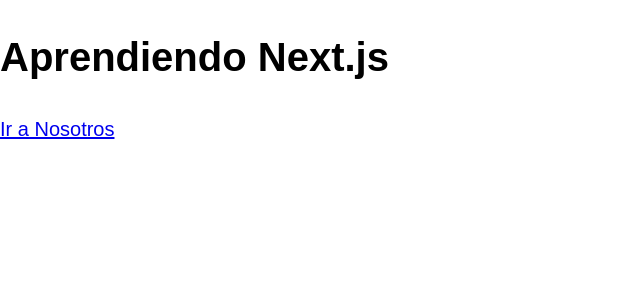
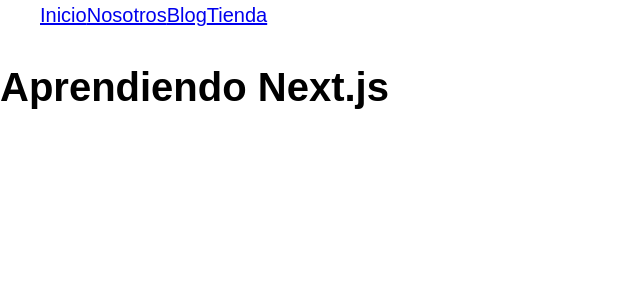
Before and after one commit to joelc24/guitarla_next, a Next.js app: page / in a window 1280 px wide. Shown: the top 300 px of the page, without its empty margins (0-640 px from the left). Built offline with nearby package versions, Linux system fonts and the light colour scheme.

Commit message:
Primeros pasos con el header

```diff
--- /dev/null
+++ b/components/Header.js
@@ -0,0 +1,21 @@
+import Link from 'next/link'
+const Header = () => {
+    return (
+        <header>
+            <div className="contenedor">
+                <div>
+
+                </div>
+
+                <nav>
+                    <Link href="/">Inicio</Link>
+                    <Link href="/nosotros">Nosotros</Link>
+                    <Link href="/blog">Blog</Link>
+                    <Link href="/tienda">Tienda</Link>
+                </nav>
+            </div>
+        </header>
+     );
+}
+
+export default Header;
--- a/components/Layout.js
+++ b/components/Layout.js
@@ -1,12 +1,14 @@
 import Head from 'next/head'
+import Header from './Header';
 
 const Layout = ({children,pagina}) => {
     return (
         <div>
-            <head>
-            <title>GuitarLa</title>
-
-        </head>
+            <Head>
+                <title>GuitarLa - {pagina}</title>
+                <meta name='description' content='Sitio Web de venta de guitarras'/>
+            </Head>
+            <Header />
             {children}
         </div>
      );
--- a/pages/index.js
+++ b/pages/index.js
@@ -1,18 +1,16 @@
-import Head from 'next/head'
 import Image from 'next/image'
-import Link from 'next/link'
 import Layout from '../components/Layout'
 
 export default function Home() {
   return (
     <div>
-      <Layout>
+      <Layout
+        pagina='Inicio'
+      >
         <h1>Aprendiendo Next.js</h1>
 
       </Layout>
 
-
-      <Link href="/nosotros">Ir a Nosotros</Link>
     </div>
   )
 }
```
Also changed, not shown: pages/nosotros.js (+6 -3 lines), 1 other file (tests, documents, lock files or other folders).
